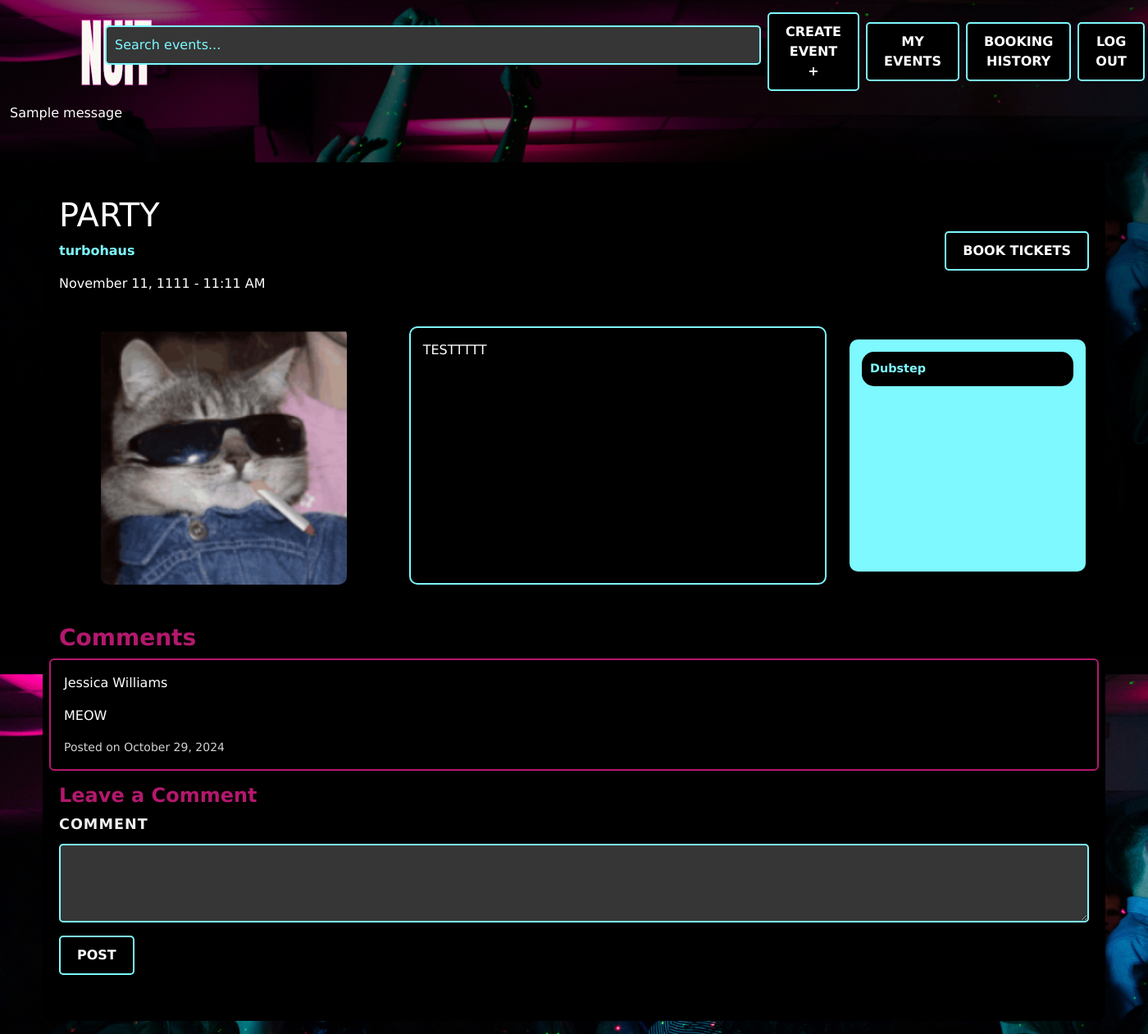
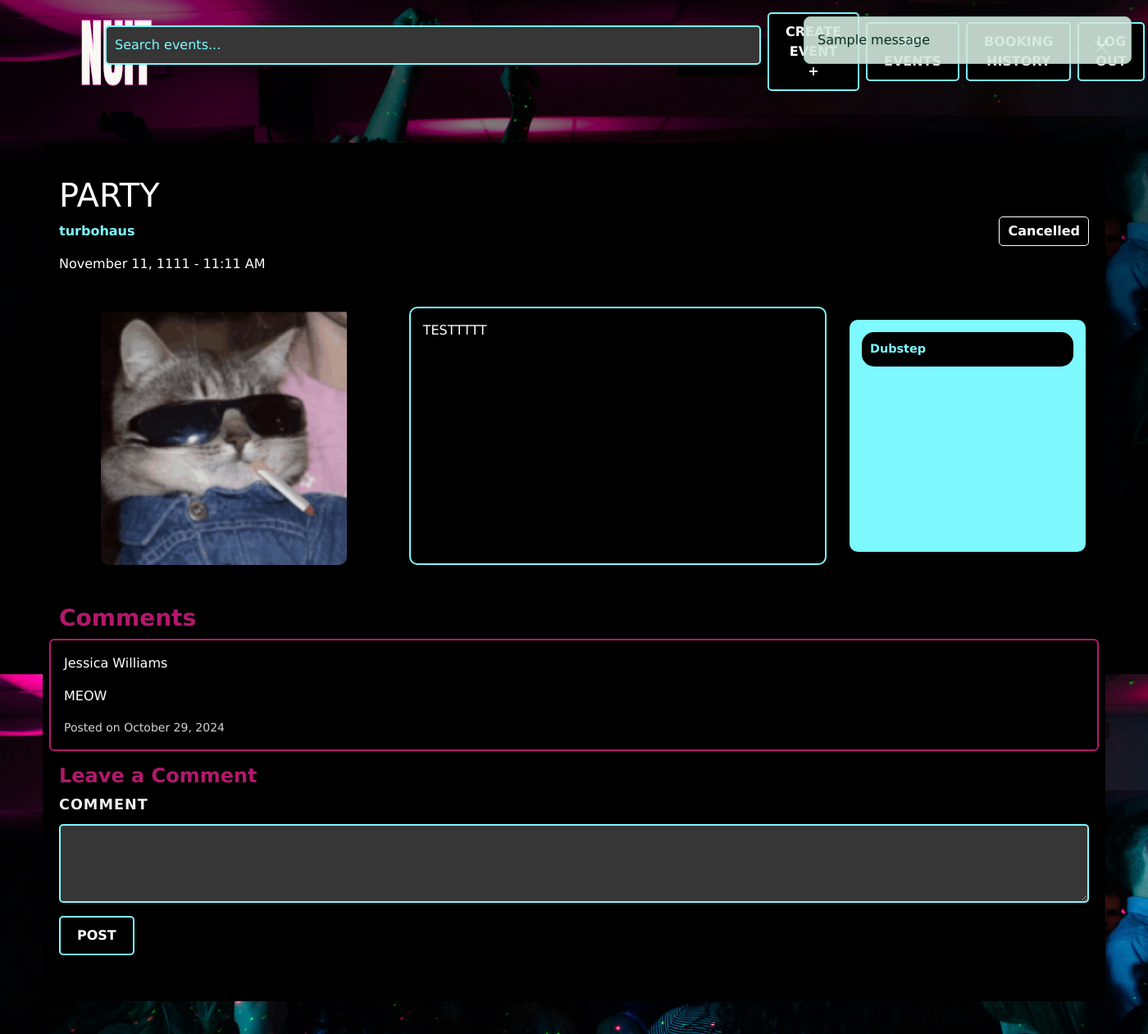
Before and after one commit to JessWill/NUIT, a Flask app: page /event-details/1 in a window 1400 px wide. Shown: the top 1261 px of the page at 82% size. Run offline with Flask 3, Linux system fonts and the light colour scheme; a user stored in the database is signed in; one stand-in notice (Sample message) is shown; some libraries are stand-ins or nearby versions.

Commit message:
wrangling ugly flashes

```diff
--- a/website/static/css/styles.css
+++ b/website/static/css/styles.css
@@ -283,26 +283,25 @@ body::before {
 
 /* flashes */
 
-.alert {
-    max-width: 500px;
-    margin: 10px auto;
-    background-color: #000000 !important;
-    color: white !important;
-    padding: 20px;
-    text-align: center;
-    border-top: 2px solid #7DF9FF;
-    flex-shrink: 0;
-  }
-
- .alert-dismissible .btn-close {
-    filter: invert(1);
-    opacity: 0.8;
+.flash-container {
+    position: fixed;
+    top: 20px;
+    right: 20px;
+    z-index: 1050;
+    width: 100%;
+    max-width: 400px;
 }
 
-.alert-dismissible .btn-close:hover {
-    background-color: #b3186d;
-    border-color: white;
-    color: black;
+.alert {
+    border-radius: 8px;
+    opacity: 0.9;
+    box-shadow: 0 4px 6px rgba(0, 0, 0, 0.2);
+}
+
+.alert-dismissible .btn-close {
+    position: absolute;
+    top: 8px;
+    right: 12px;
 }
 
 /* Drop Downmenu */
--- a/website/templates/base.html
+++ b/website/templates/base.html
@@ -28,7 +28,11 @@
           </a>
 
           <!--  search bar -->
-          <form method="GET" action="{{ url_for('main.index') }}"class="d-flex mx-auto">
+          <form
+            method="GET"
+            action="{{ url_for('main.index') }}"
+            class="d-flex mx-auto"
+          >
             <input
               class="form-control"
               type="search"
@@ -120,13 +124,15 @@
                         {{ register_form.last_name(class="form-control") }}
                       </div>
                       <div class="mb-3">
-                        {{ register_form.email.label(class="form-label") }}
-                        {{ register_form.email(class="form-control") }}
+                        {{ register_form.email.label(class="form-label") }} {{
+                        register_form.email(class="form-control") }}
                       </div>
 
                       <div class="mb-3">
-                        {{ register_form.contact_number.label(class="form-label") }}
-                        {{ register_form.contact_number(class="form-control") }}
+                        {{
+                        register_form.contact_number.label(class="form-label")
+                        }} {{ register_form.contact_number(class="form-control")
+                        }}
                       </div>
                       <div class="mb-3">
                         {{
@@ -212,16 +218,27 @@
 
       <!-- Code for using Flask flash -->
       <div class="container-fluid">
-        {% with messages = get_flashed_messages() %} {% if messages %} {% for
-        message in get_flashed_messages() %}
-          {{message}}
+        {% with messages = get_flashed_messages(with_categories=true) %} {% if
+        messages %}
+        <div class="flash-container">
+          {% for category, message in messages %}
+          <div
+            class="alert alert-{{ category }} alert-dismissible fade show"
+            role="alert"
+          >
+            {{ message }}
+            <button
+              type="button"
+              class="btn-close"
+              data-bs-dismiss="alert"
+              aria-label="Close"
+            ></button>
+          </div>
         </div>
-        {% endfor %} {% endif %} {% endwith %}
       </div>
+      {% endfor %} {% endif %} {% endwith %} {% block content %} {% endblock %}
       {% block header %} {% endblock %}
     </header>
-
-    {% block content %} {% endblock %}
 
     <footer class="footer bg-dark text-white text-center py-3 mt-auto">
       <p>2024 NUIT - Event Management. Jessica williams - N10194363</p>
--- a/website/templates/event_details.html
+++ b/website/templates/event_details.html
@@ -11,9 +11,22 @@
         <p>{{ event.date.strftime('%B %d, %Y - %I:%M %p') }}</p>
       </div>
 
-      <!-- Book Tickets Button -->
+      <!-- Status + Book Tickets Button -->
       {% if current_user.is_authenticated %}
       <div class="col-md-6 d-flex justify-content-end">
+        <div class="d-flex ms-2">
+          {% if event.status == 'Sold Out' %}
+            <span class="event-status status-sold-out">Sold Out</span>
+          {% elif event.status == 'Tickets Available' %}
+            <span class="event-status status-open">Tickets Available</span>
+          {% elif event.status == 'Cancelled' %}
+            <span class="event-status status-cancelled">Cancelled</span>
+          {% elif event.status == 'Inactive' %}
+            <span class="event-status status-inactive">Inactive</span>
+          {% endif %}
+        </div>
+        {% if event.status == 'Tickets Available' %}
+        <div class="d-flex ms-2">
           <button
             class="btn btn-filter"
             data-bs-toggle="modal"
@@ -21,6 +34,8 @@
           >
             Book Tickets
           </button>
+        </div>
+        {% endif %}
       </div>
       {% endif %}
     </div>
```
Also changed, not shown: instance/sitedata.sqlite. Lines whose indentation alone changed are shown as unchanged.
